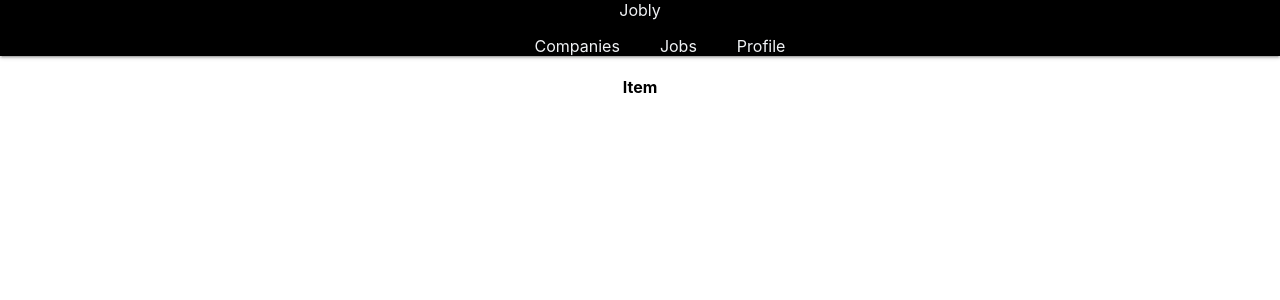
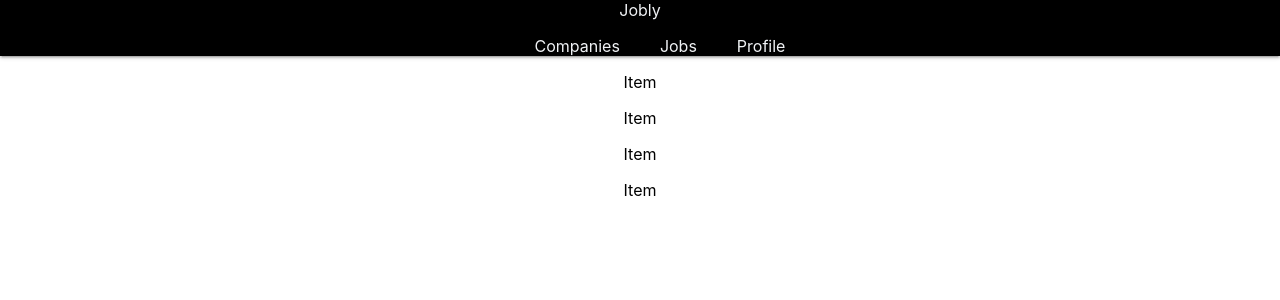
Before and after one commit to josephlarrivy/48-react-jobly, a React (Create React App) app in the folder frontend/: page /jobs in a window 1280 px wide. Shown: the top 300 px of the page. Built offline with nearby package versions, Linux system fonts and the light colour scheme; the HTML template or start-up script is replaced by a standard one.

Commit message:
structuring component design

```diff
--- a/frontend/src/App.js
+++ b/frontend/src/App.js
@@ -1,23 +1,24 @@
 import React, { useState } from 'react';
 import { BrowserRouter, Route, Routes } from 'react-router-dom'
 
-
 import NavBar from './NavBar';
 import Home from './Home'
-import ItemDisplay from './ItemDisplay';
+import ItemDisplay from './ItemsDisplay';
 import Profile from './Profile';
 
-import logo from './logo.svg';
+import DisplayDataContext from './DisplayDataContext'
 import './App.css';
 
 const App = () => {
   const [isLoading, setIsLoading] = useState(false);
+  const [dataToDisplay, setDataToDisplay] = useState()
 
 
 
 
   return (
     <div className="App">
+      <DisplayDataContext.Provider value={dataToDisplay}>
         <BrowserRouter>
           <NavBar />
           <main>
@@ -42,6 +43,7 @@ const App = () => {
             </Routes>
           </main>
         </BrowserRouter>
+      </DisplayDataContext.Provider>
     </div>
   );
 }
--- /dev/null
+++ b/frontend/src/DisplayDataContext.js
@@ -0,0 +1,5 @@
+import React from "react";
+
+const DisplayDataContext = React.createContext();
+
+export default DisplayDataContext;
--- a/frontend/src/Home.js
+++ b/frontend/src/Item.js
@@ -5,17 +5,16 @@ import React from "react";
 
 
 
-const Home = () => {
-
-
+const Item = () => {
 
 
 
   return (
     <>
-      <h1>Home</h1>
+      <p>Item</p>
     </>
   )
 }
 
-export default Home;
+
+export default Item;
--- a/frontend/src/ItemDisplay.js
+++ /dev/null
@@ -1,20 +0,0 @@
-import React from "react";
-
-
-
-
-
-
-const ItemDisplay =() => {
-
-
-
-
-    return (
-        <>
-            <h4>Item</h4>
-        </>
-    )
-}
-
-export default ItemDisplay;
--- /dev/null
+++ b/frontend/src/ItemsDisplay.js
@@ -0,0 +1,21 @@
+import React from "react";
+import Item from './Item'
+
+
+
+
+
+const ItemDisplay =() => {
+
+  return (
+    <>
+      <Item />
+      <Item />
+      <Item />
+      <Item />
+
+    </>
+  )
+}
+
+export default ItemDisplay;
```
Also changed, not shown: 1 other file (tests, documents, lock files or other folders). Lines whose indentation alone changed are shown as unchanged.
